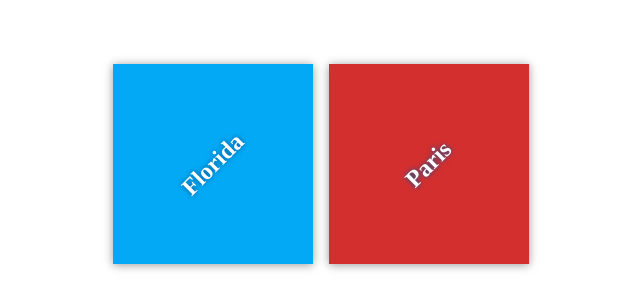
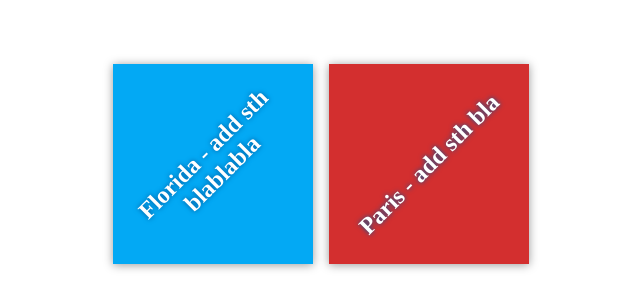
Before and after one commit to karenxxy/testtest, a plain HTML site: page index.html in a window 1280 px wide. Shown: the part 236-544 px from the top of the page, without its empty margins (319-959 px from the left). Drawn offline with Linux system fonts and the light colour scheme.

Commit message:
add text

```diff
--- a/index.html
+++ b/index.html
@@ -11,11 +11,11 @@
     <div class="container">
         <div class="destination-container">
             <div class="destination" id="florida">
-                <h2>Florida</h2>
+                <h2>Florida - add sth blablabla</h2>
             </div>
 
             <div class="destination" id="paris">
-                <h2>Paris</h2>
+                <h2>Paris  - add sth bla</h2>
             </div>
         </div>
     </div>
```
